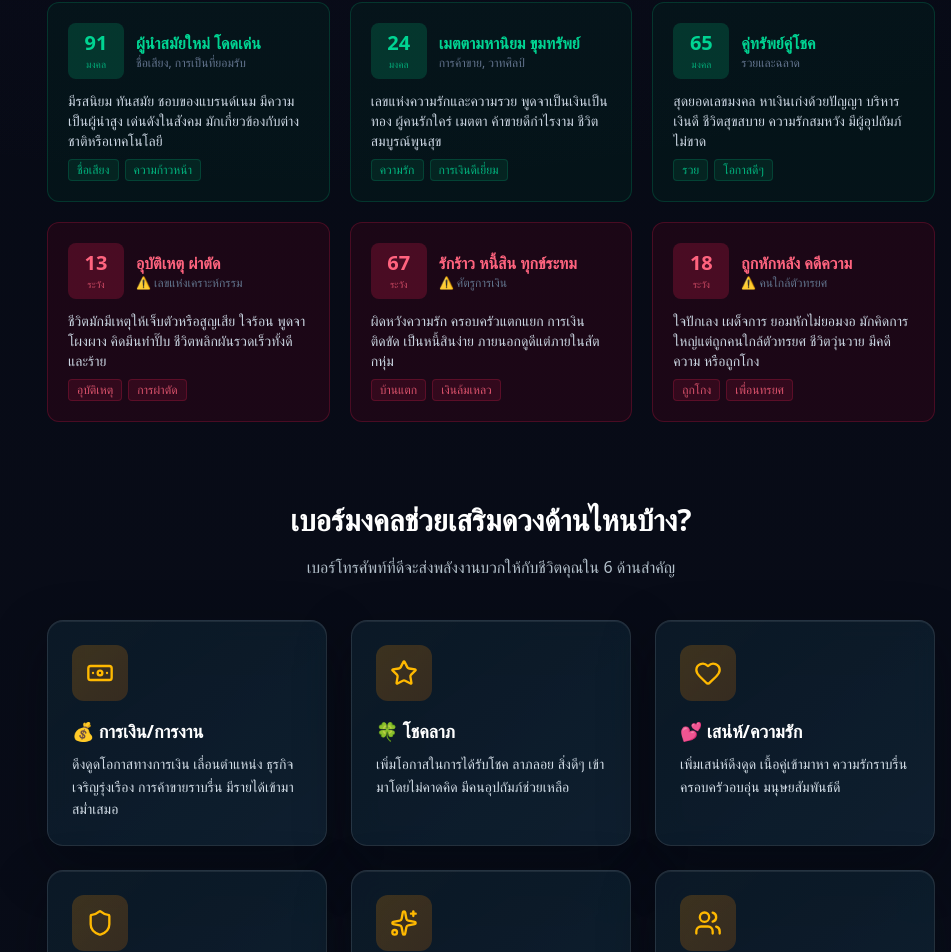
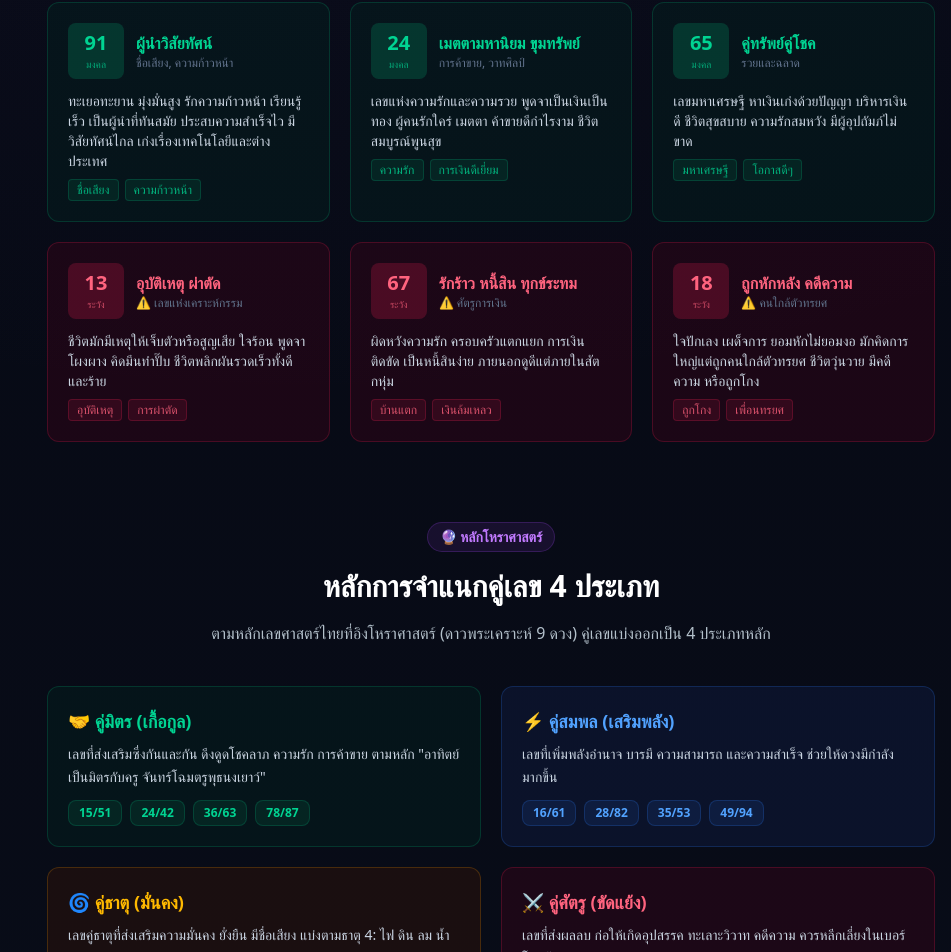
Before and after one commit to natteepao-collab/NAMEMONGKOL, a Next.js app: page /phone-analysis in a window 1280 px wide. Shown: the part 1731-2683 px from the top of the page, without its empty margins (329-1280 px from the left). Built offline with nearby package versions, Linux system fonts and the light colour scheme; no server answers; the database is empty.

Commit message:
ปรับเนื้อหา หน้า /phone-analysis

```diff
--- a/src/components/PhoneSeoContent.tsx
+++ b/src/components/PhoneSeoContent.tsx
@@ -88,11 +88,11 @@ export const PhoneSeoContent = () => {
                                 <span className="text-emerald-400/70 text-[10px]">มงคล</span>
                             </div>
                             <div>
-                                <h3 className="font-bold text-emerald-400">ผู้นำสมัยใหม่ โดดเด่น</h3>
-                                <p className="text-xs text-slate-500">ชื่อเสียง, การเป็นที่ยอมรับ</p>
+                                <h3 className="font-bold text-emerald-400">ผู้นำวิสัยทัศน์</h3>
+                                <p className="text-xs text-slate-500">ชื่อเสียง, ความก้าวหน้า</p>
                             </div>
                         </div>
-                        <p className="text-sm text-slate-300 mb-2">มีรสนิยม ทันสมัย ชอบของแบรนด์เนม มีความเป็นผู้นำสูง เด่นดังในสังคม มักเกี่ยวข้องกับต่างชาติหรือเทคโนโลยี</p>
+                        <p className="text-sm text-slate-300 mb-2">ทะเยอทะยาน มุ่งมั่นสูง รักความก้าวหน้า เรียนรู้เร็ว เป็นผู้นำที่ทันสมัย ประสบความสำเร็จไว มีวิสัยทัศน์ไกล เก่งเรื่องเทคโนโลยีและต่างประเทศ</p>
                         <div className="flex items-center gap-1.5 text-xs text-emerald-400/80">
                             <span className="px-2 py-0.5 rounded bg-emerald-500/10 border border-emerald-500/20">ชื่อเสียง</span>
                             <span className="px-2 py-0.5 rounded bg-emerald-500/10 border border-emerald-500/20">ความก้าวหน้า</span>
@@ -128,9 +128,9 @@ export const PhoneSeoContent = () => {
                                 <p className="text-xs text-slate-500">รวยและฉลาด</p>
                             </div>
                         </div>
-                        <p className="text-sm text-slate-300 mb-2">สุดยอดเลขมงคล หาเงินเก่งด้วยปัญญา บริหารเงินดี ชีวิตสุขสบาย ความรักสมหวัง มีผู้อุปถัมภ์ไม่ขาด</p>
+                        <p className="text-sm text-slate-300 mb-2">เลขมหาเศรษฐี หาเงินเก่งด้วยปัญญา บริหารเงินดี ชีวิตสุขสบาย ความรักสมหวัง มีผู้อุปถัมภ์ไม่ขาด</p>
                         <div className="flex items-center gap-1.5 text-xs text-emerald-400/80">
-                            <span className="px-2 py-0.5 rounded bg-emerald-500/10 border border-emerald-500/20">รวย</span>
+                            <span className="px-2 py-0.5 rounded bg-emerald-500/10 border border-emerald-500/20">มหาเศรษฐี</span>
                             <span className="px-2 py-0.5 rounded bg-emerald-500/10 border border-emerald-500/20">โอกาสดีๆ</span>
                         </div>
                     </div>
@@ -187,6 +187,69 @@ export const PhoneSeoContent = () => {
                         <div className="flex items-center gap-1.5 text-xs text-rose-400/80">
                             <span className="px-2 py-0.5 rounded bg-rose-500/10 border border-rose-500/20">ถูกโกง</span>
                             <span className="px-2 py-0.5 rounded bg-rose-500/10 border border-rose-500/20">เพื่อนทรยศ</span>
+                        </div>
+                    </div>
+                </div>
+            </div>
+
+            {/* Pair Classification Types — AEO keyword target */}
+            <div className="mb-16 md:mb-20">
+                <div className="text-center mb-10">
+                    <span className="px-3 py-1 rounded-full bg-purple-500/10 text-purple-400 text-sm font-semibold border border-purple-500/20 mb-4 inline-block">
+                        🔮 หลักโหราศาสตร์
+                    </span>
+                    <h2 className="text-3xl font-bold text-white mb-4">หลักการจำแนกคู่เลข 4 ประเภท</h2>
+                    <p className="phone-analysis-soft-text max-w-2xl mx-auto leading-relaxed">
+                        ตามหลักเลขศาสตร์ไทยที่อิงโหราศาสตร์ (ดาวพระเคราะห์ 9 ดวง) คู่เลขแบ่งออกเป็น 4 ประเภทหลัก
+                    </p>
+                </div>
+
+                <div className="grid sm:grid-cols-2 gap-4 md:gap-5">
+                    <div className="p-5 rounded-xl bg-emerald-950/30 border border-emerald-500/20">
+                        <h3 className="font-bold text-emerald-400 text-lg mb-2">🤝 คู่มิตร (เกื้อกูล)</h3>
+                        <p className="text-sm text-slate-300 mb-3 leading-relaxed">
+                            เลขที่ส่งเสริมซึ่งกันและกัน ดึงดูดโชคลาภ ความรัก การค้าขาย ตามหลัก &quot;อาทิตย์เป็นมิตรกับครู จันทร์โฉมตรูพุธนงเยาว์&quot;
+                        </p>
+                        <div className="flex flex-wrap gap-2">
+                            {['15/51','24/42','36/63','78/87'].map(p => (
+                                <span key={p} className="px-2.5 py-1 rounded-lg bg-emerald-500/10 border border-emerald-500/20 text-emerald-400 text-xs font-semibold">{p}</span>
+                            ))}
+                        </div>
+                    </div>
+
+                    <div className="p-5 rounded-xl bg-blue-950/30 border border-blue-500/20">
+                        <h3 className="font-bold text-blue-400 text-lg mb-2">⚡ คู่สมพล (เสริมพลัง)</h3>
+                        <p className="text-sm text-slate-300 mb-3 leading-relaxed">
+                            เลขที่เพิ่มพลังอำนาจ บารมี ความสามารถ และความสำเร็จ ช่วยให้ดวงมีกำลังมากขึ้น
+                        </p>
+                        <div className="flex flex-wrap gap-2">
+                            {['16/61','28/82','35/53','49/94'].map(p => (
+                                <span key={p} className="px-2.5 py-1 rounded-lg bg-blue-500/10 border border-blue-500/20 text-blue-400 text-xs font-semibold">{p}</span>
+                            ))}
+                        </div>
+                    </div>
+
+                    <div className="p-5 rounded-xl bg-amber-950/30 border border-amber-500/20">
+                        <h3 className="font-bold text-amber-400 text-lg mb-2">🌀 คู่ธาตุ (มั่นคง)</h3>
+                        <p className="text-sm text-slate-300 mb-3 leading-relaxed">
+                            เลขคู่ธาตุที่ส่งเสริมความมั่นคง ยั่งยืน มีชื่อเสียง แบ่งตามธาตุ 4: ไฟ ดิน ลม น้ำ
+                        </p>
+                        <div className="flex flex-wrap gap-2">
+                            {[{p:'17/71',e:'ไฟ'},{p:'28/82',e:'ดิน'},{p:'39/93',e:'ลม'},{p:'46/64',e:'น้ำ'}].map(d => (
+                                <span key={d.p} className="px-2.5 py-1 rounded-lg bg-amber-500/10 border border-amber-500/20 text-amber-400 text-xs font-semibold">{d.p} <span className="text-amber-400/60">({d.e})</span></span>
+                            ))}
+                        </div>
+                    </div>
+
+                    <div className="p-5 rounded-xl bg-rose-950/30 border border-rose-500/20">
+                        <h3 className="font-bold text-rose-400 text-lg mb-2">⚔️ คู่ศัตรู (ขัดแย้ง)</h3>
+                        <p className="text-sm text-slate-300 mb-3 leading-relaxed">
+                            เลขที่ส่งผลลบ ก่อให้เกิดอุปสรรค ทะเลาะวิวาท คดีความ ควรหลีกเลี่ยงในเบอร์โทรศัพท์
+                        </p>
+                        <div className="flex flex-wrap gap-2">
+                            {['13/31','48/84','67/76','25/52'].map(p => (
+                                <span key={p} className="px-2.5 py-1 rounded-lg bg-rose-500/10 border border-rose-500/20 text-rose-400 text-xs font-semibold">{p}</span>
+                            ))}
                         </div>
                     </div>
                 </div>
@@ -424,7 +487,7 @@ export const PhoneSeoContent = () => {
                 <div className="phone-analysis-surface-card p-6 md:p-8 rounded-2xl">
                     <h3 className="text-lg font-bold text-rose-400 mb-4">⚠️ ผลรวมที่ควรระวัง</h3>
                     <div className="flex flex-wrap gap-3">
-                        {[{n:26,l:'ขัดแย้ง'},{n:35,l:'สูญเสีย'},{n:44,l:'วนซ้ำ'},{n:47,l:'อุปสรรค'}].map(s=>
+                        {[{n:10,l:'อุปสรรค'},{n:13,l:'อุบัติเหตุ'},{n:17,l:'เผด็จการ'},{n:27,l:'หนี้สิน'},{n:43,l:'ปากร้าย'},{n:67,l:'รักร้าว'}].map(s=>
                             <span key={s.n} className="px-3 py-1.5 rounded-lg bg-rose-500/10 border border-rose-500/20 text-rose-400 text-sm font-semibold">
                                 {s.n} <span className="text-rose-400/60 font-normal">— {s.l}</span>
                             </span>
```
Also changed, not shown: src/app/phone-analysis/page.tsx (+16 -2 lines), src/components/PhoneFAQSection.tsx (+6 -2 lines), src/data/pairDefinitions.ts (+9 -9 lines).
